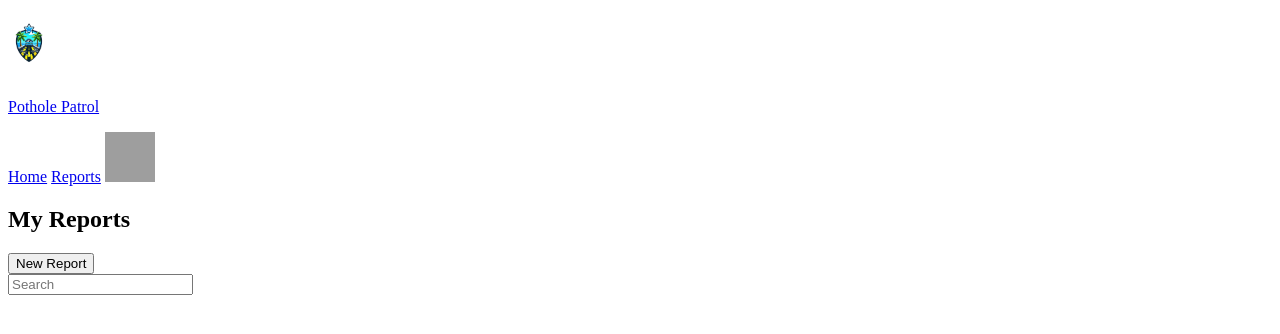
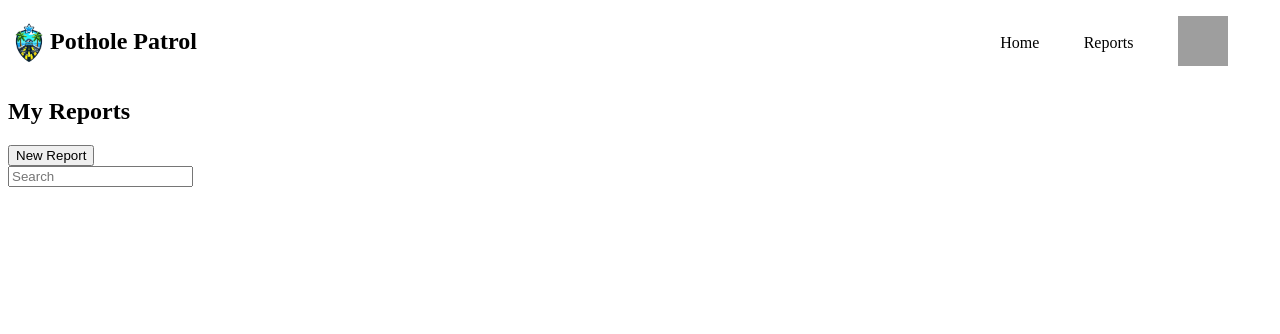
Before and after one commit to IsaiahSama/COMP3375-Assignment, a FastAPI app: page /reports/ in a window 1280 px wide. Shown: the top 334 px of the page. Run offline with FastAPI, Linux system fonts and the light colour scheme; grey boxes are pictures that could not be loaded.

Commit message:
Added basic style for header

```diff
--- a/server/templates/base.html
+++ b/server/templates/base.html
@@ -9,6 +9,36 @@
 
 </head>
 
+<style>
+
+    nav {
+        display: flex;
+        justify-content: space-between;
+    }
+
+    nav a {
+        color: black;
+        text-decoration: none;
+    }
+
+
+    #brand {
+        flex: 3;
+    }
+
+    #brand a{
+        display: flex;
+    }
+
+    #menu {
+        display: flex;
+        align-items: center;
+        justify-content: space-evenly;
+        flex: 1;
+    }
+
+</style>
+
 <body>
     <header>
         <nav>
@@ -16,7 +46,7 @@
                 <a href="/">
                     <img src="{{ url_for('static', path='/images/logo.png') }}" alt="Logo" width="42" height="70"
                         style="object-fit: contain">
-                    <p>Pothole Patrol</p>
+                    <h1>Pothole Patrol</h1>
                 </a>
             </div>
             <div id="menu">
```
